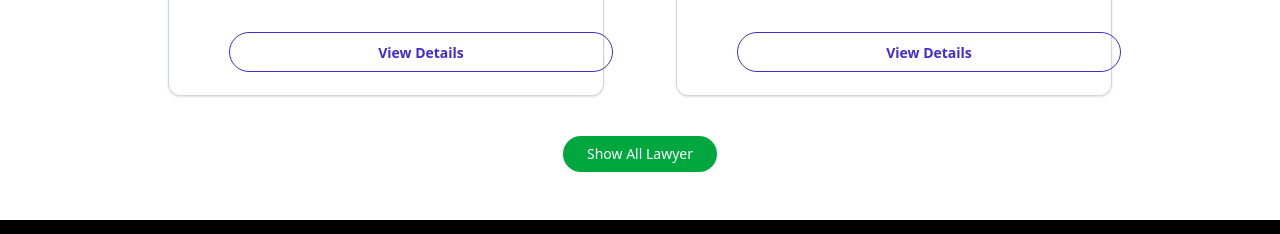
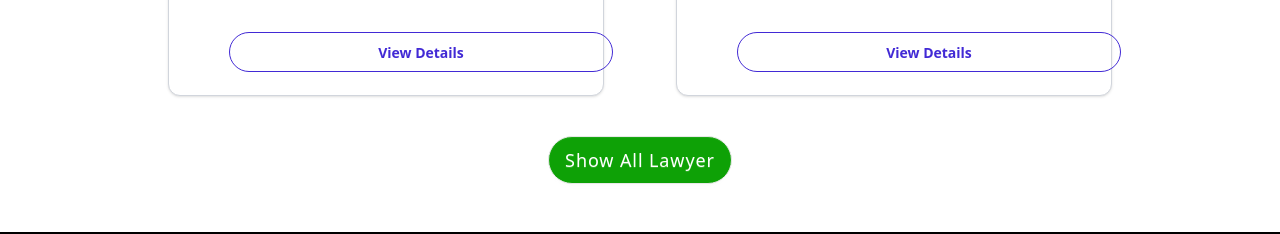
Before and after one commit to muhammadsakib079/Assignment-08, a React (Vite) app: page / in a window 1280 px wide. Shown: the part 1880-2114 px from the top of the page. Built offline with nearby package versions, Linux system fonts and the light colour scheme; grey boxes are pictures that could not be loaded.

Commit message:
third commit

```diff
--- a/src/components/Footer.jsx
+++ b/src/components/Footer.jsx
@@ -1,5 +1,6 @@
 import React from 'react'
 import { NavLink, Link } from 'react-router-dom';
+
 export default function Footer() {
     return (
         <>
--- a/src/index.css
+++ b/src/index.css
@@ -19,3 +19,6 @@
 .contact{
     @apply btn btn-lg bg-[var(--button-background)] text-white px-8 py-6 font-medium rounded-full tracking-wider
 }
+.show{
+    @apply btn btn-lg bg-[var(--button-background)] text-white px-4 py-3 font-medium rounded-full tracking-wider
+}
--- a/src/pages/Homes/Lawyers.jsx
+++ b/src/pages/Homes/Lawyers.jsx
@@ -1,6 +1,6 @@
 import React, { useState } from 'react';
 import { Link } from 'react-router-dom';
-
+import '../../index.css'
 import lawyers from '../../data/lawyer.json';
 
 
@@ -67,7 +67,7 @@ const Lawyers = () => {
             <div className="flex justify-center mt-10">
                 <button
                     onClick={() => setShowAll(!showAll)}
-                    className="bg-green-600 hover:bg-green-700 text-white px-6 py-2 rounded-full text-sm font-medium"
+                    className="show"
                 >
                     {showAll ? 'Show Less' : 'Show All Lawyer'}
                 </button>
```
